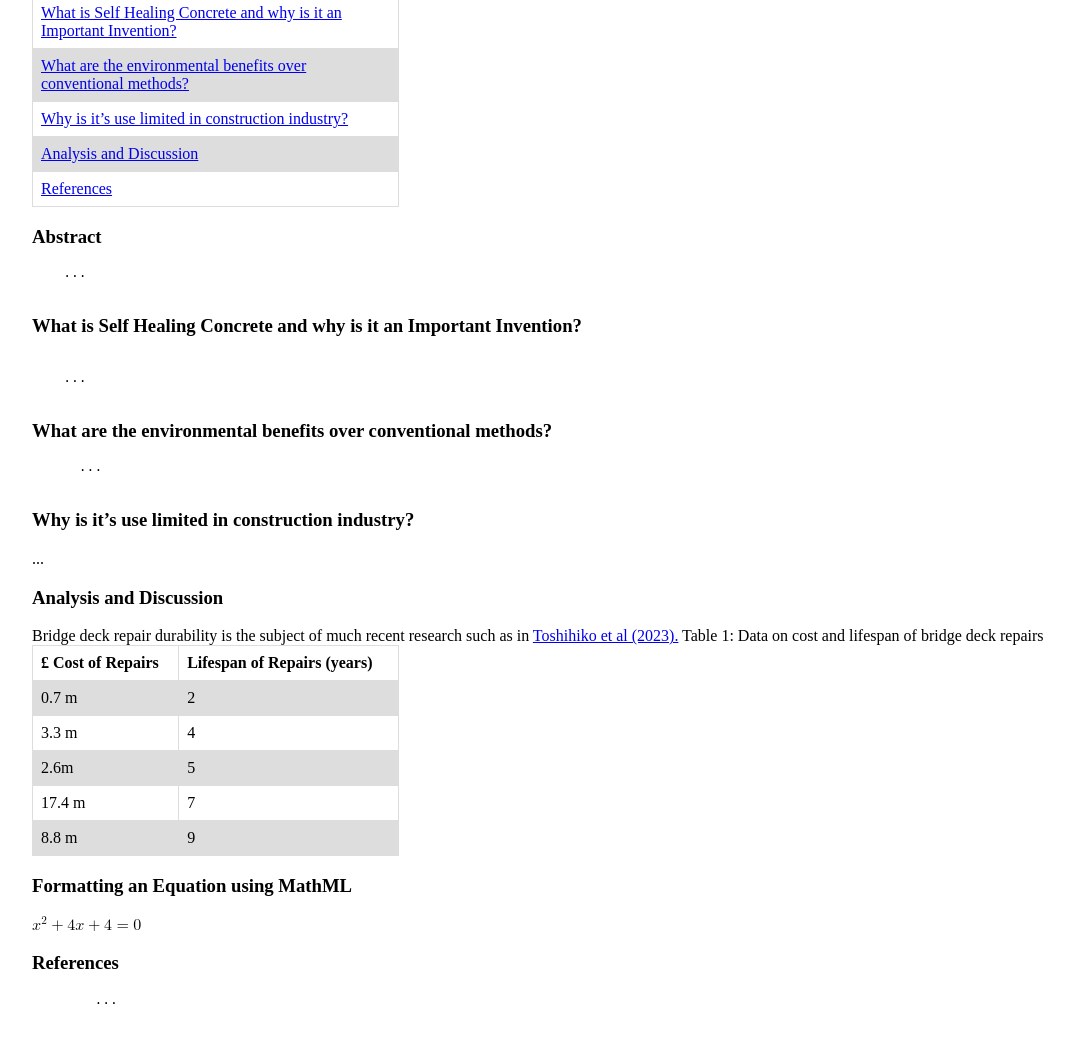
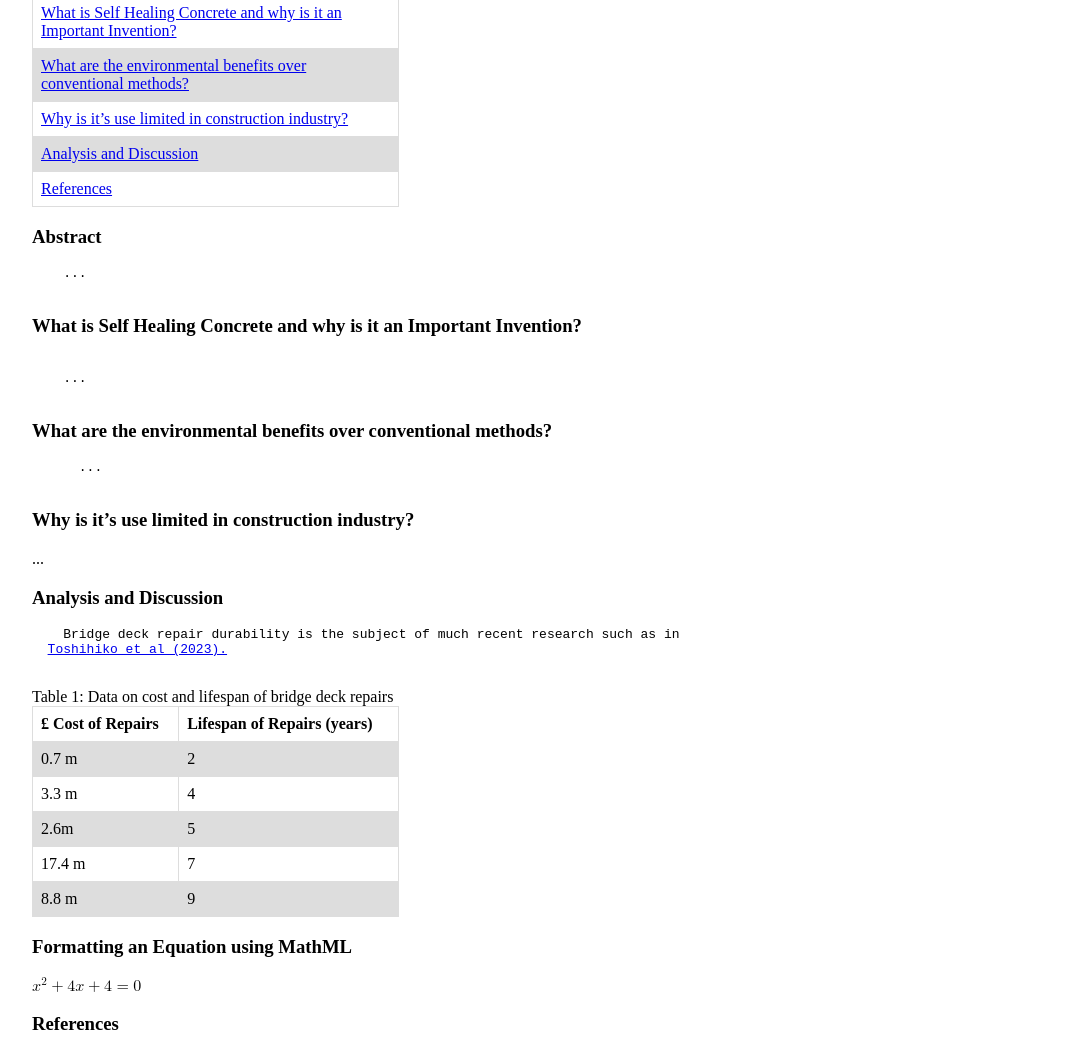
Before and after one commit to FEPSFY6797301/FY6797301, a plain HTML site: page index.html in a window 1280 px wide. Shown: the part 644-1682 px from the top of the page, without its empty margins (18-1092 px from the left). Drawn offline with Linux system fonts and the light colour scheme.

Commit message:
Update index.html

```diff
--- a/index.html
+++ b/index.html
@@ -117,8 +117,12 @@ p.ex1 {
 </p>
 
 <h3 id="Analysis and Discussion">Analysis and Discussion</h3>
-Bridge deck repair durability is the subject of much recent research such as in
+<p class="ex1">
+  <pre>
+    Bridge deck repair durability is the subject of much recent research such as in
   <a href="https://www.icevirtuallibrary.com/doi/full/10.1680/jbren.21.00034">Toshihiko et al (2023).</a>
+  </pre>
+</p>
 Table 1: Data on cost and lifespan of bridge deck repairs
   <table>
     <tr>
```
